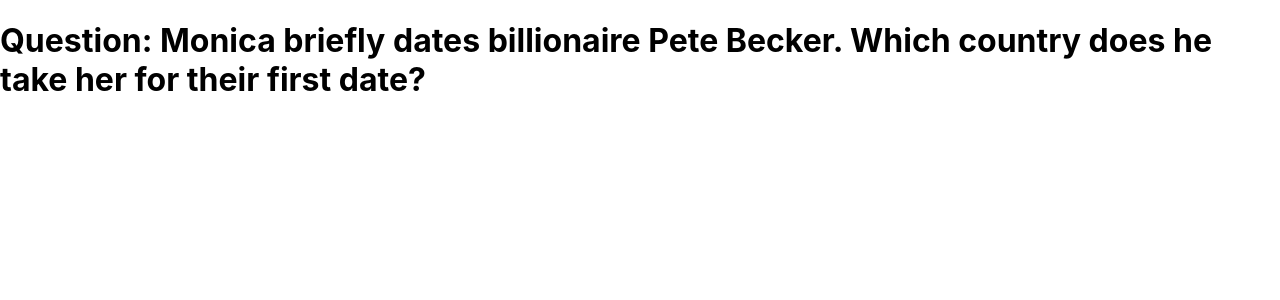
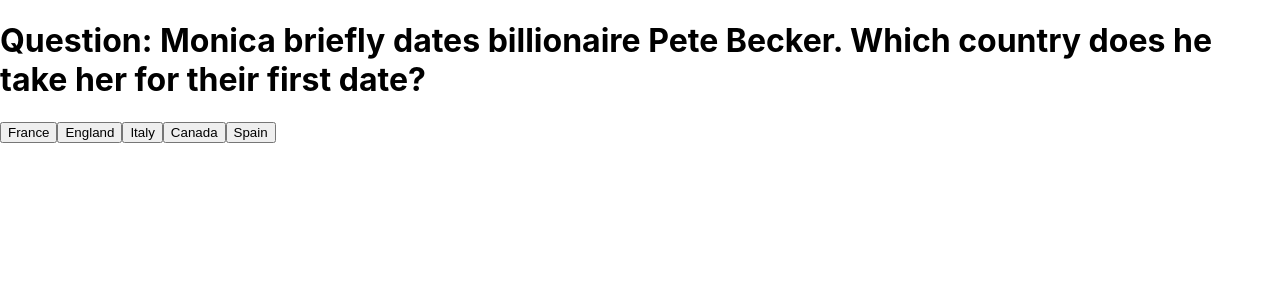
Before and after one commit to Technigo/project-redux-quiz-old, a React (Create React App) app: page / in a window 1280 px wide. Shown: the top 300 px of the page. Built offline with nearby package versions, Linux system fonts and the light colour scheme.

Commit message:
dispatch

```diff
--- a/src/components/AnswerList.js
+++ b/src/components/AnswerList.js
@@ -0,0 +1,25 @@
+import React from 'react';
+import { useSelector, useDispatch } from "react-redux";
+import { quiz } from '../reducers/quiz.js'
+
+export const AnswerList = () => {
+  const dispatch = useDispatch()
+  const question = useSelector(
+    (state) => state.quiz.questions[state.quiz.currentQuestionIndex]
+  );
+  const answers = question.options
+
+  const id = question.id
+  console.log(answers)
+
+  const handleClick = (id, index) => {
+    dispatch(quiz.actions.submitAnswer({questionId: id, answerIndex: index }))
+  }
+
+  return (
+    <>
+      {answers.map((answer,index) =>
+        <button type="button" value={index} onClick={handleClick}>{answer}</button>)}
+    </>
+  )
+}
--- a/src/components/CurrentQuestion.js
+++ b/src/components/CurrentQuestion.js
@@ -1,5 +1,6 @@
 import React from "react";
 import { useSelector } from "react-redux";
+import { AnswerList } from './AnswerList';
 
 //This is the main component
 //Next button will be included here
@@ -16,6 +17,7 @@ export const CurrentQuestion = () => {
   return (
     <div>
       <h1>Question: {question.questionText}</h1>
+      <AnswerList />
     </div>
   );
 };
```
